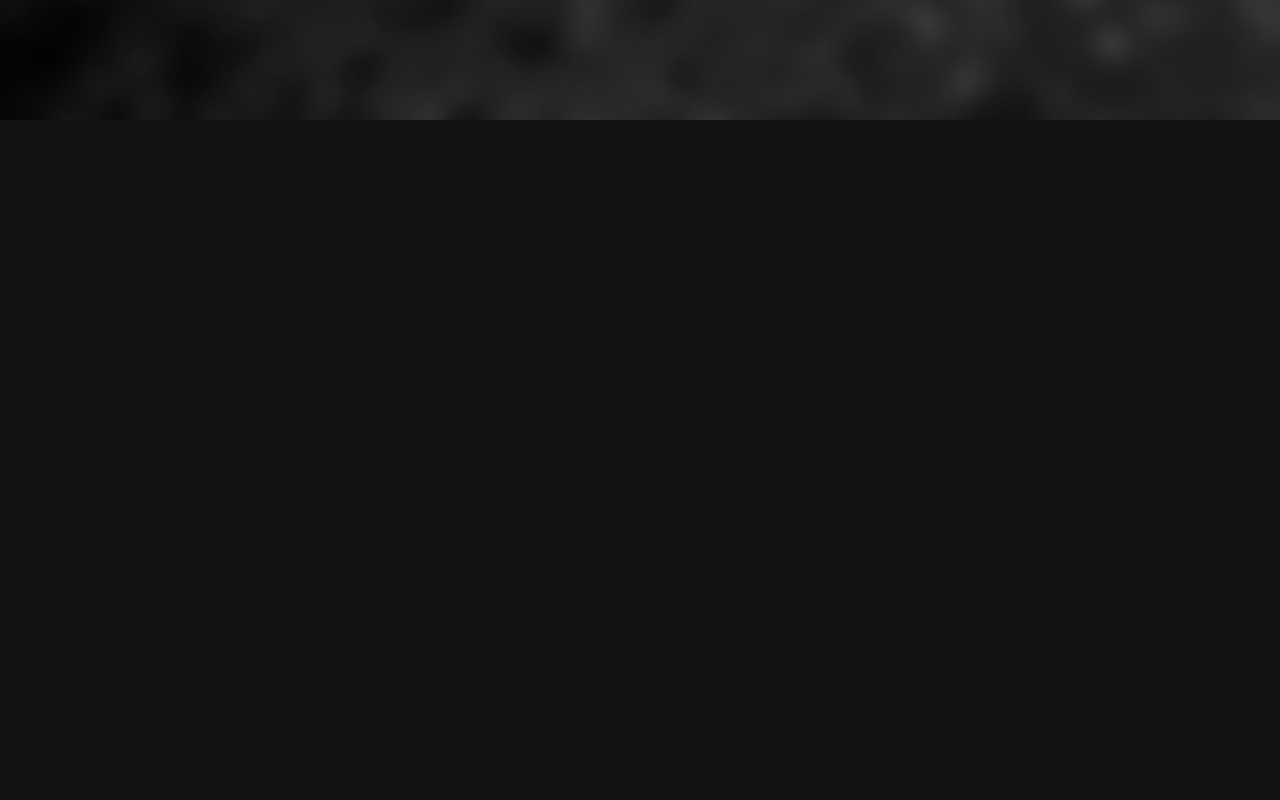
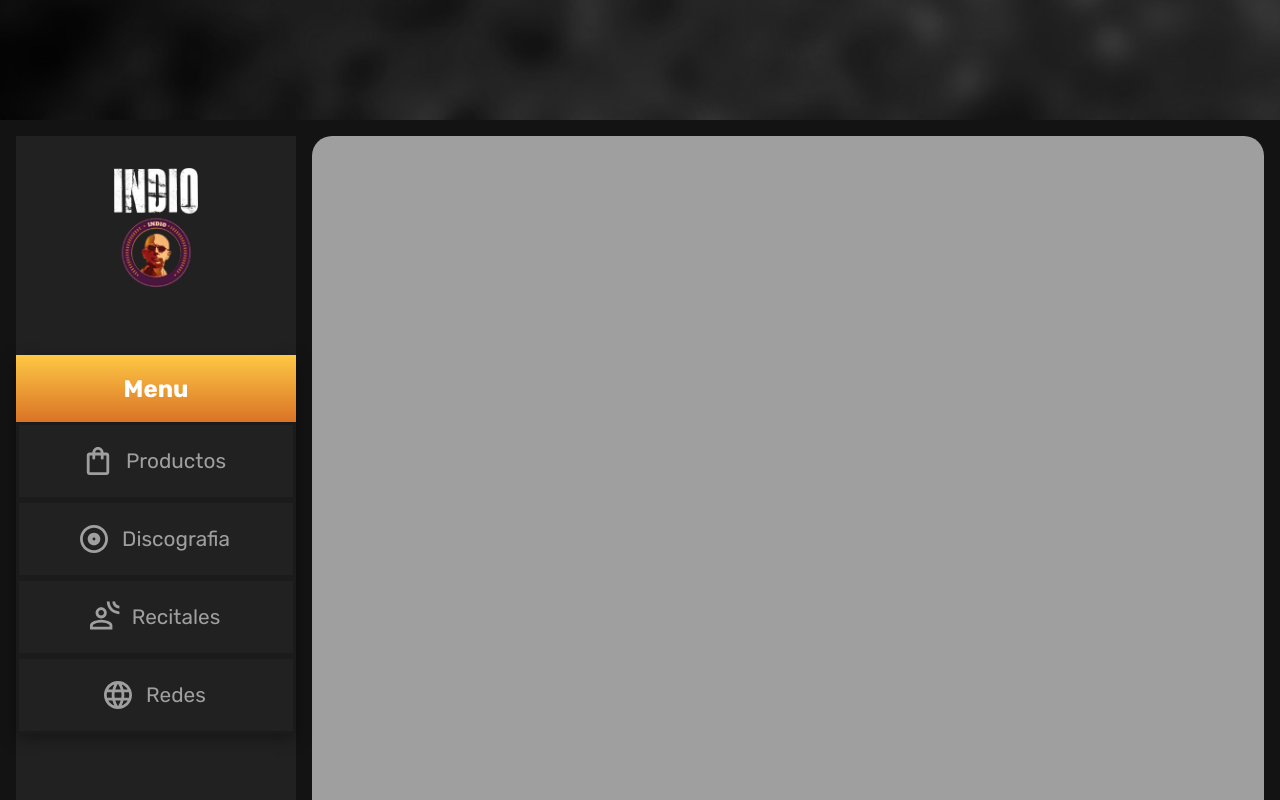
Before and after one commit to Nicoogf/indio-store, a React (Create React App) app: page / in a window 1280 px wide. Shown: the part 680-1480 px from the top of the page. Built offline with nearby package versions, Linux system fonts and the light colour scheme.

Commit message:
Avance : Correccion de paddings e Inicio de Carrousel

```diff
--- a/src/screens/home/home.css
+++ b/src/screens/home/home.css
@@ -46,12 +46,17 @@ hr{
 .app-main{
     background-color: var(--bg-black-primary);
     position: relative;
+    padding: 1rem;
 }
 
 .app-container{
     width: 100%;
     height: 100vh;
 }
+
+
+
+/* Nav */
 
 .app-nav{
     width: 100%;
@@ -65,11 +70,12 @@ hr{
     justify-content: center;
     gap:2rem;
     align-items: center;
+    z-index: 100;
+    display: none;
 }
 
 .nav-logo{
-    width: 35%;
-    padding: .5rem;
+    display: none;
 }
 
 .nav-menu{
@@ -84,7 +90,9 @@ hr{
     font-size: 1.5rem;
     color: var(--font-main-active);
     background: #131313;
-    padding: 2rem 0;
+    background: rgb(254,200,68);
+    background: linear-gradient(180deg, rgba(254,200,68,1) 0%, rgba(218,115,38,1) 100%);
+    padding: 1.5rem 0;
     border-radius: 20px 20px 0 0;
 }
 
@@ -113,12 +121,13 @@ hr{
     gap: 1rem;
     transition: .3s ease-in-out;
     cursor: pointer;
+    border: medium solid rgb(27, 27, 27);
+}
 
-}
 
 .nav-li:hover{
     background-color:var(--bg-black-primary-alpha);
-    box-shadow: 1px -1px 95px 3px #f3c60046 inset;
+    box-shadow: 1px -1px 95px 3px #f3b200dc inset;
     border-radius:20px;
 }
 
@@ -142,6 +151,24 @@ transform: scale(2);
 
 
 
+/*APP CONTAINER*/
+
+.app-container{
+    width: 98%;
+    background-color: var(--font-main-off);
+    border-radius: 20px;
+    margin: 0 auto;
+}
+
+.options{
+    display: none;
+}
+
+.views-flyers{
+
+}
+
+
 @media only screen and (min-width: 360px) {
 
     .app-nav{
@@ -149,14 +176,10 @@ transform: scale(2);
     }
   }
 
-
 @media only screen and (min-width: 480px) {
-
     .app-nav{
         width: 65%;
     }
-
-
   }
 
   @media only screen and (min-width: 720px) {
@@ -168,11 +191,68 @@ transform: scale(2);
 
   }
 
-
   @media only screen and (min-width: 1024px) {
 
+    .app-main{
+        display: flex;
+        flex-direction: row;
+        gap: 1rem;
+    }
+
     .app-nav{
+        width: 40%;
+        max-width: 280px;
+        position: relative;
+        display: flex;
+        justify-content: flex-start;
+    }
+
+
+    .nav-title-main{
+        text-align: center;
+        background: rgb(254,200,68);
+        background: linear-gradient(180deg, rgba(254,200,68,1) 0%, rgba(218,115,38,1) 100%);
+        padding: 1.2rem 0;
+        border-radius: 0;
+    }
+
+    .nav-menu{
+        width: 100%;
+        margin: 2rem 0;
+        box-shadow: rgba(0, 0, 0, 0.35) 0px 5px 15px;
+        border-radius: 0;
+    }
+
+
+    .nav-li:hover{
+        background-color:var(--bg-black-primary-alpha);
+        box-shadow: 1px -1px 95px 3px #f3c60046 inset;
+        border-radius: 0px;
+    }
+
+    .ul-nav{
+        display: flex;
+        flex-direction: column;
+        justify-content: start;
+    }
+
+    .nav-logo{
+        display: block;
+        width: 30%;
+        margin-top: 2rem;
+    }
+
+    .options-nav-a{
+        color: var(--font-main-off);
+        font-size: 1.3rem;
+        display: block;
+        padding: 1.5rem 0;
+    }
+
+    .btn-exit{
         display: none;
     }
 
+
+
   }
--- a/src/screens/home/home.jsx
+++ b/src/screens/home/home.jsx
@@ -50,6 +50,19 @@ function Home() {
 
         <section className='app-container'>
 
+            <div className='options'>
+
+            </div>
+
+            <article className='views-flyers'>
+
+
+            </article>
+
+            <div className='rank-products'>
+
+            </div>
+
         </section>
 
       </div>
```
Also changed, not shown: src/components/carrousel.css (added), src/components/carrousel.jsx (added).
